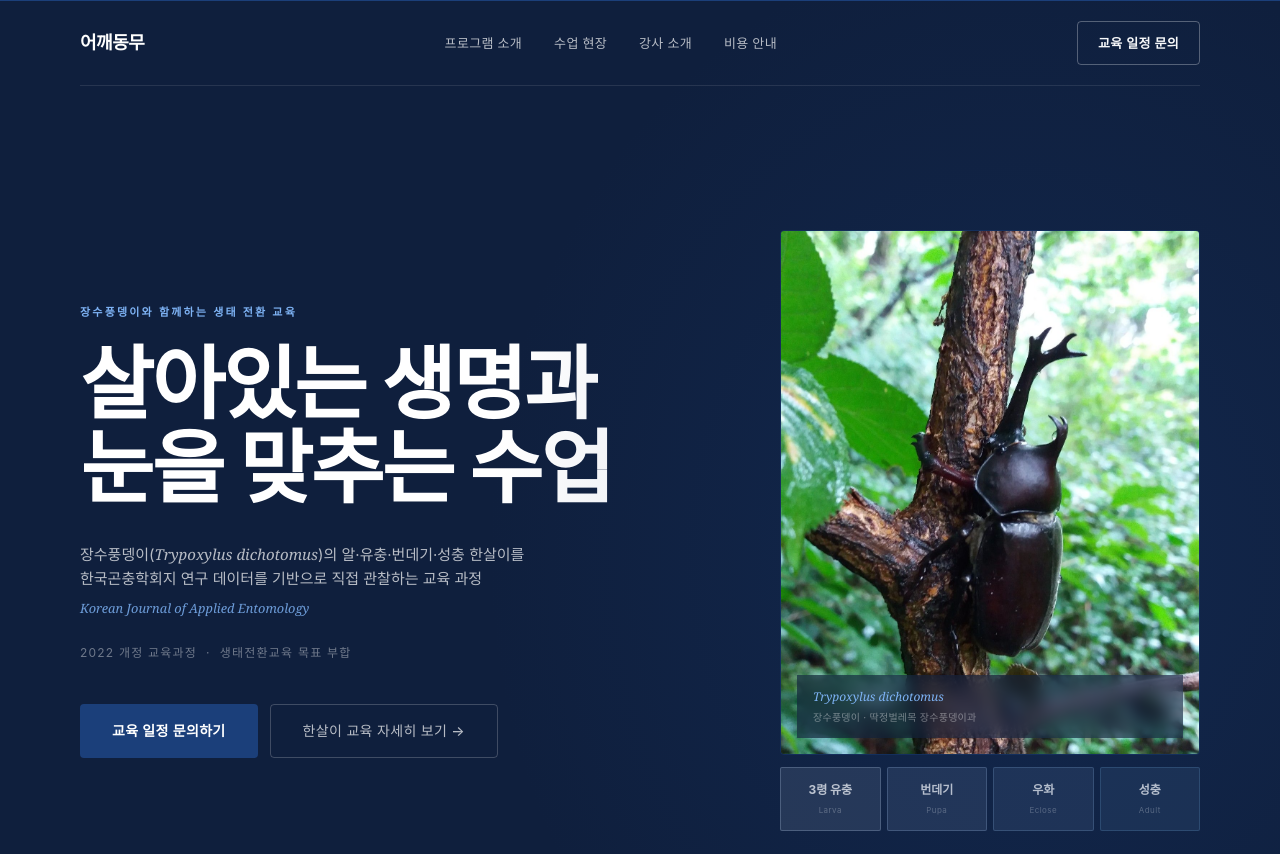
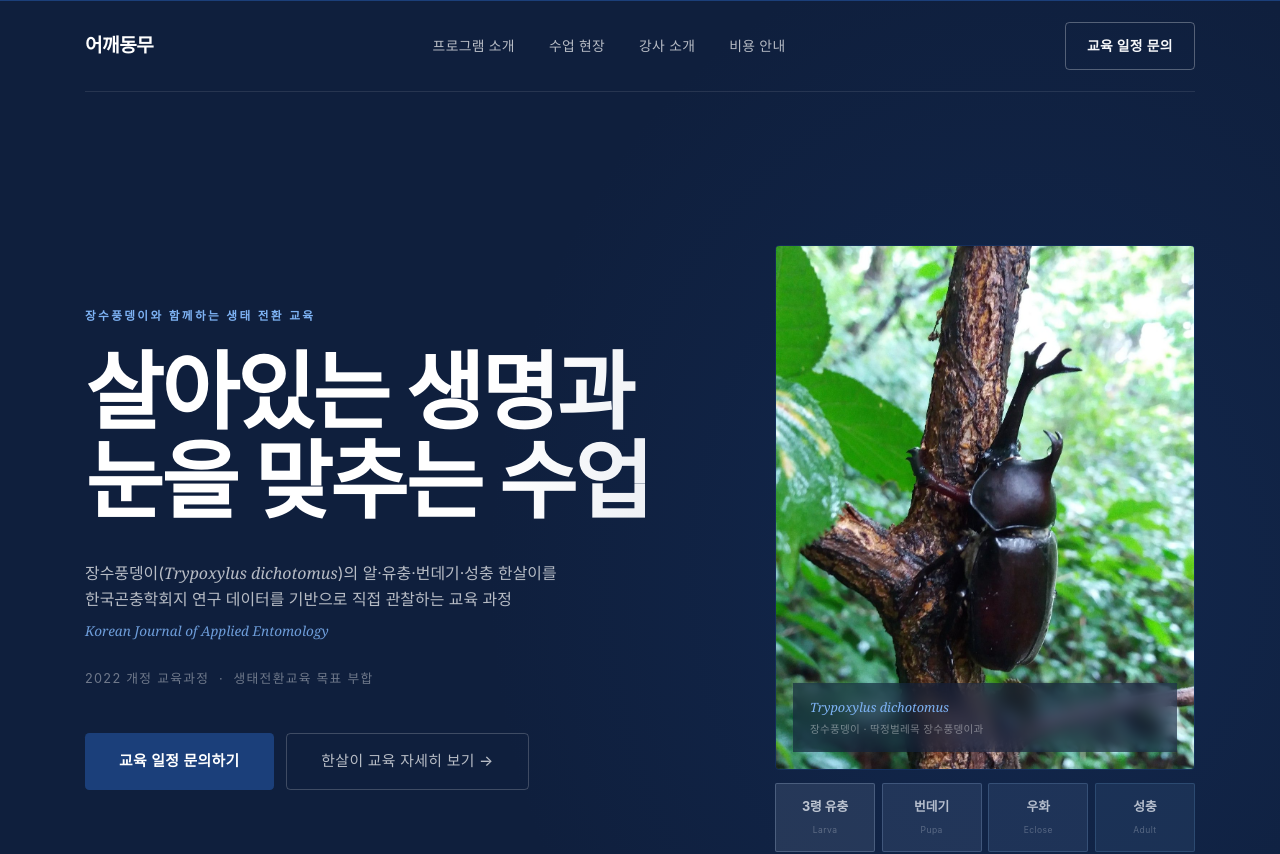
Before and after one commit to jehwan3720/eokkae_dongmu.com, a Next.js app: page / in a window 1280 px wide. Shown: the top 854 px of the page. Built offline with nearby package versions, Linux system fonts and the light colour scheme; a web font is replaced by a local one.

Commit message:
style: 기본 폰트 크기 17px로 확대해 본문 가독성 개선
Co-Authored-By: Claude Sonnet 4.6 <noreply@anthropic.com>

```diff
--- a/src/app/globals.css
+++ b/src/app/globals.css
@@ -38,6 +38,7 @@ html {
   scroll-behavior: smooth;
   -webkit-font-smoothing: antialiased;
   -moz-osx-font-smoothing: grayscale;
+  font-size: 17px; /* 기본 16px → 17px: 모든 rem 단위 비례 확대 */
 }
 
 body {
@@ -45,7 +46,7 @@ body {
   color: var(--color-text-primary);
   font-family: var(--font-sans);
   font-size: 1rem;
-  line-height: 1.7;
+  line-height: 1.75;
 }
 
 /* ─── Typography helpers ─────────────────────────────────── */
```
